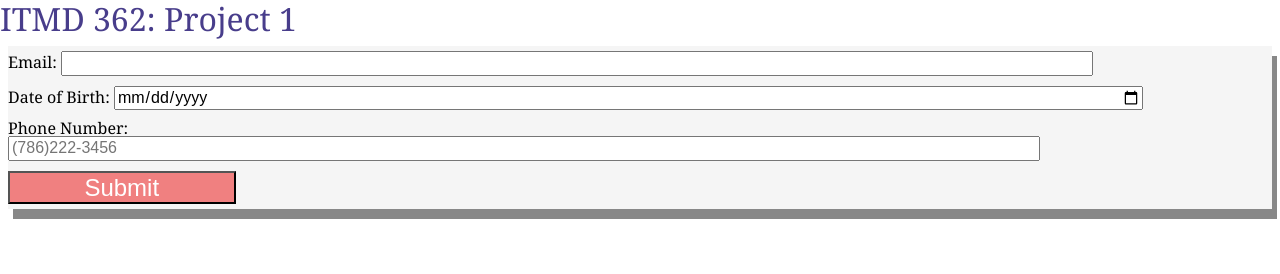
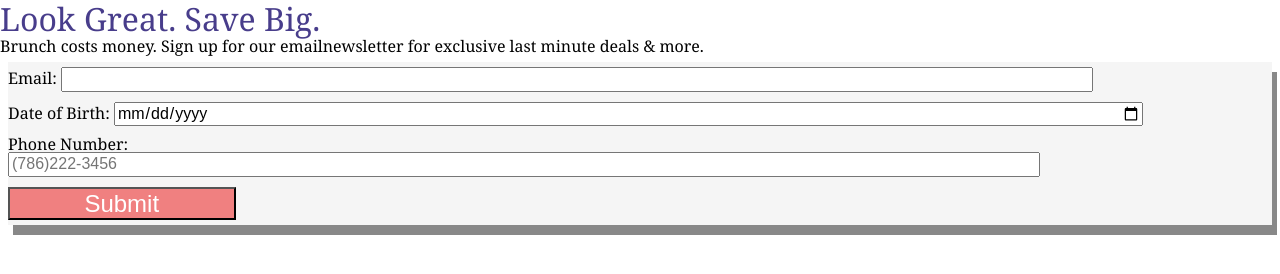
Before and after one commit to gcenteno1/itmd362_project1, a plain HTML site: page index.html in a window 1280 px wide. Drawn offline with Linux system fonts and the light colour scheme.

Commit message:
update h1, p text

```diff
--- a/index.html
+++ b/index.html
@@ -8,8 +8,8 @@
 </head>
 <section id="wrapper">
 <body>
-  <h1>ITMD 362&#58; Project 1</h1>
-
+  <h1>Look Great. Save Big.</h1>
+		<p>Brunch costs money. Sign up for our emailnewsletter for exclusive last minute deals &#x26; more.</p>
   <form method="post" action="#null">
   	<ol>
 			<li><label for="email">Email&#58;</label>
```
